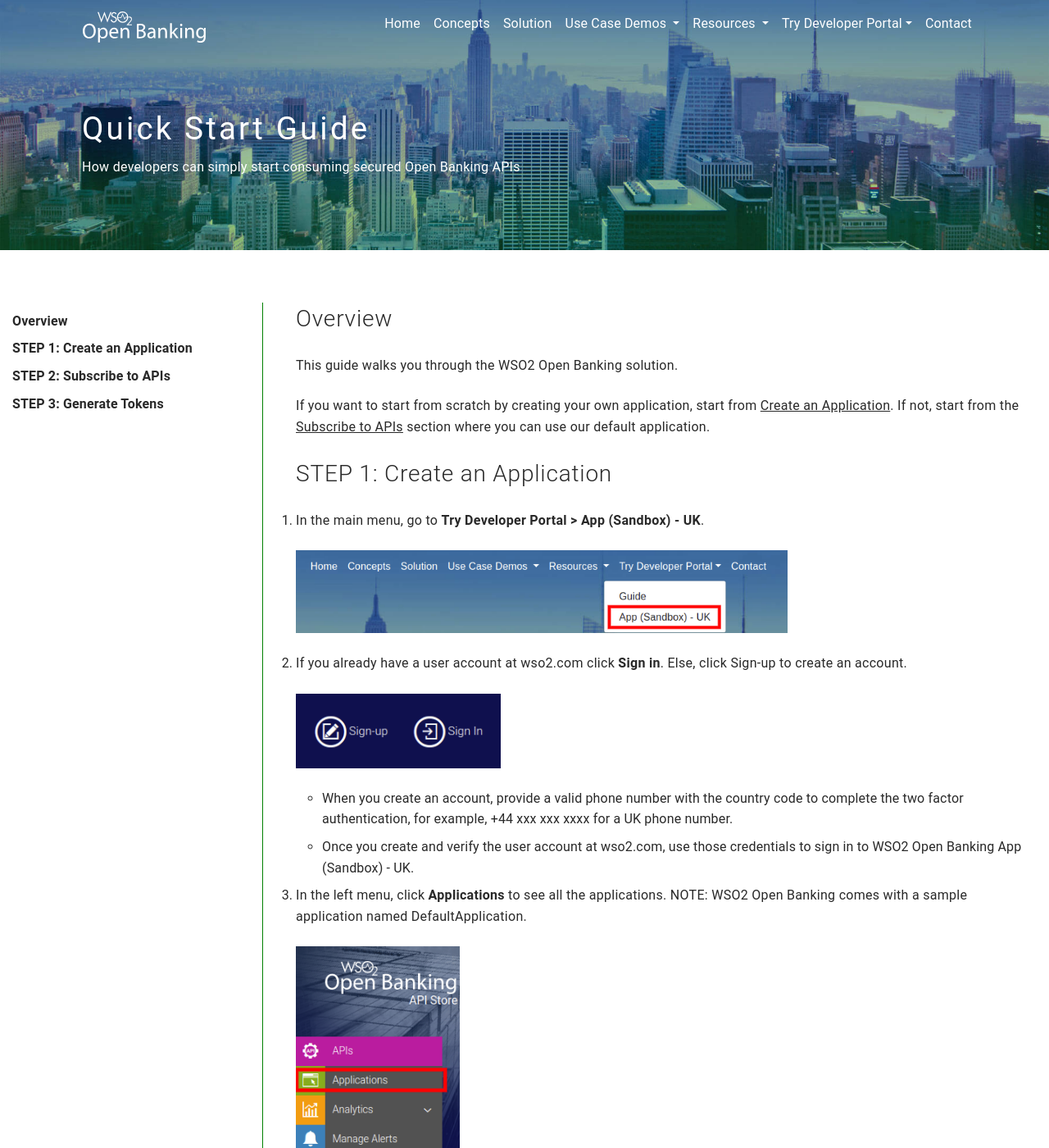
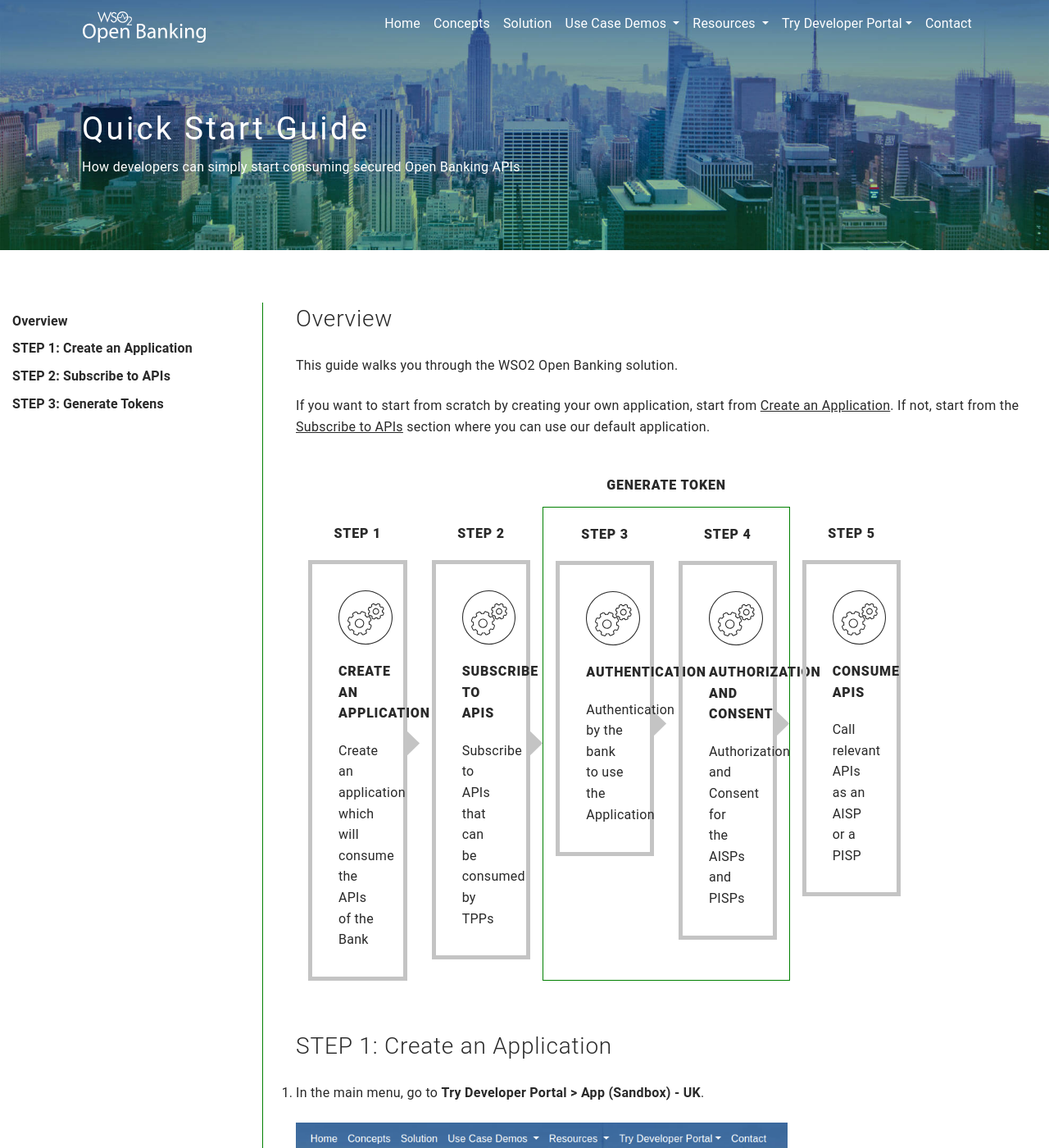
Before and after one commit to wso2/demo-open-banking.github.io, a Jekyll site: the page built from sandbox-guide-uk.md, in a window 1280 px wide and 1400 px high. Shown: the whole window at 82% size. Built offline with Jekyll 4.4.1, drawn with Linux system fonts in a browser that asks for light colours.

Commit message:
Add menu for guide

```diff
--- a/_includes/nav.html
+++ b/_includes/nav.html
@@ -63,7 +63,7 @@
                     <li class="nav-item dropdown ">
                       <a class="nav-link dropdown-toggle" href="javascript:void(0)" data-toggle="dropdown" aria-haspopup="true" aria-expanded="false">Try Developer Portal</a>
                       <div class="dropdown-menu dropdown-menu-right" aria-labelledby="psd2">
-                        <a class="dropdown-item " href="/sandbox-guide-uk">Guide</a>
+                        <a class="dropdown-item " href="/sandbox-guide-uk">Guide - UK </a>
                         <a class="dropdown-item" href="https://openbanking.wso2.com:9443/store" target="_blank">App
                             (Sandbox) - UK</a>
                       </div>
--- a/sandbox-guide-uk.md
+++ b/sandbox-guide-uk.md
@@ -11,7 +11,77 @@
 
 If you want to start from scratch by creating your own application, start from [Create an Application](#step-1-create-an-application). If not, start from the [Subscribe to APIs](#step-2-subscribe-to-apis) section where you can use our default application.
 
-<!-- steps menu -->
+<div class="row cDiagramBox">
+
+<div class="col-sm-12 col-md-12 col-lg-2 cStepContainer">
+<a href="#step-1-create-an-application">
+<span class="cStep" >STEP 1 </span>
+<div class="cHighlighted cLightGreyBG cHighlightedReducePadding cBorderBox">
+<img src="/img/api-invocation.svg"/>
+<span class="cIconTitle" >Create an application</span>
+<p>Create an application which will consume the APIs of the Bank</p>
+</div>
+<div class="clearfix"></div>
+</a>
+</div>
+
+<div class="col-sm-12 col-md-12 col-lg-2 cStepContainer">
+<a href="#step-2-subscribe-to-apis">
+<span class="cStep" >STEP 2 </span>
+<div class="cHighlighted cLightGreyBG cHighlightedReducePadding cBorderBox">
+<img src="/img/api-invocation.svg"/>
+<span class="cIconTitle" >Subscribe to APIs</span>
+<p>Subscribe to APIs that can be consumed by TPPs</p>
+</div>
+<div class="clearfix"></div>
+</a>
+</div>
+
+
+<div class="col-sm-12 col-md-12 col-lg-4 cIconSection">
+<span class="cIconTitle cSectionTitle" >Generate Token</span>
+
+<div class="row">
+<div class="col-sm-12 col-md-12 col-lg-6 cStepContainer">
+<a href="##step-3-generate-tokens">
+<span class="cStep" >STEP 3 </span>
+<div class="cHighlighted cLightGreyBG cHighlightedReducePadding cBorderBox">
+<img src="/img/api-invocation.svg"/>
+<span class="cIconTitle" >Authentication</span>
+<p>Authentication by the bank to use the Application</p>
+</div>
+<div class="clearfix"></div>
+</a>
+</div>
+
+<div class="col-sm-12 col-md-12 col-lg-6 cStepContainer">
+<a href="#">
+<span class="cStep" >STEP 4 </span>
+<div class="cHighlighted cLightGreyBG cHighlightedReducePadding cBorderBox">
+<img src="/img/api-invocation.svg"/>
+<span class="cIconTitle" >Authorization and Consent</span>
+<p>Authorization and Consent for the AISPs and PISPs</p>
+</div>
+<div class="clearfix"></div>
+</a>
+</div>
+</div>
+
+</div>
+
+
+<div class="col-sm-12 col-md-12 col-lg-2 cStepContainer cLast">
+<a href="#">
+<span class="cStep" >STEP 5 </span>
+<div class="cHighlighted cLightGreyBG cHighlightedReducePadding cBorderBox">
+<img src="/img/api-invocation.svg"/>
+<span class="cIconTitle" >Consume APIs</span>
+<p>Call relevant APIs as an AISP or a PISP</p>
+</div>
+<div class="clearfix"></div>
+</a>
+</div>
+</div>
 
 <!-- step 1 -->
 ## STEP 1: Create an Application
```
Also changed, not shown: sandbox-guide.md (deleted, +0 -124 lines).
